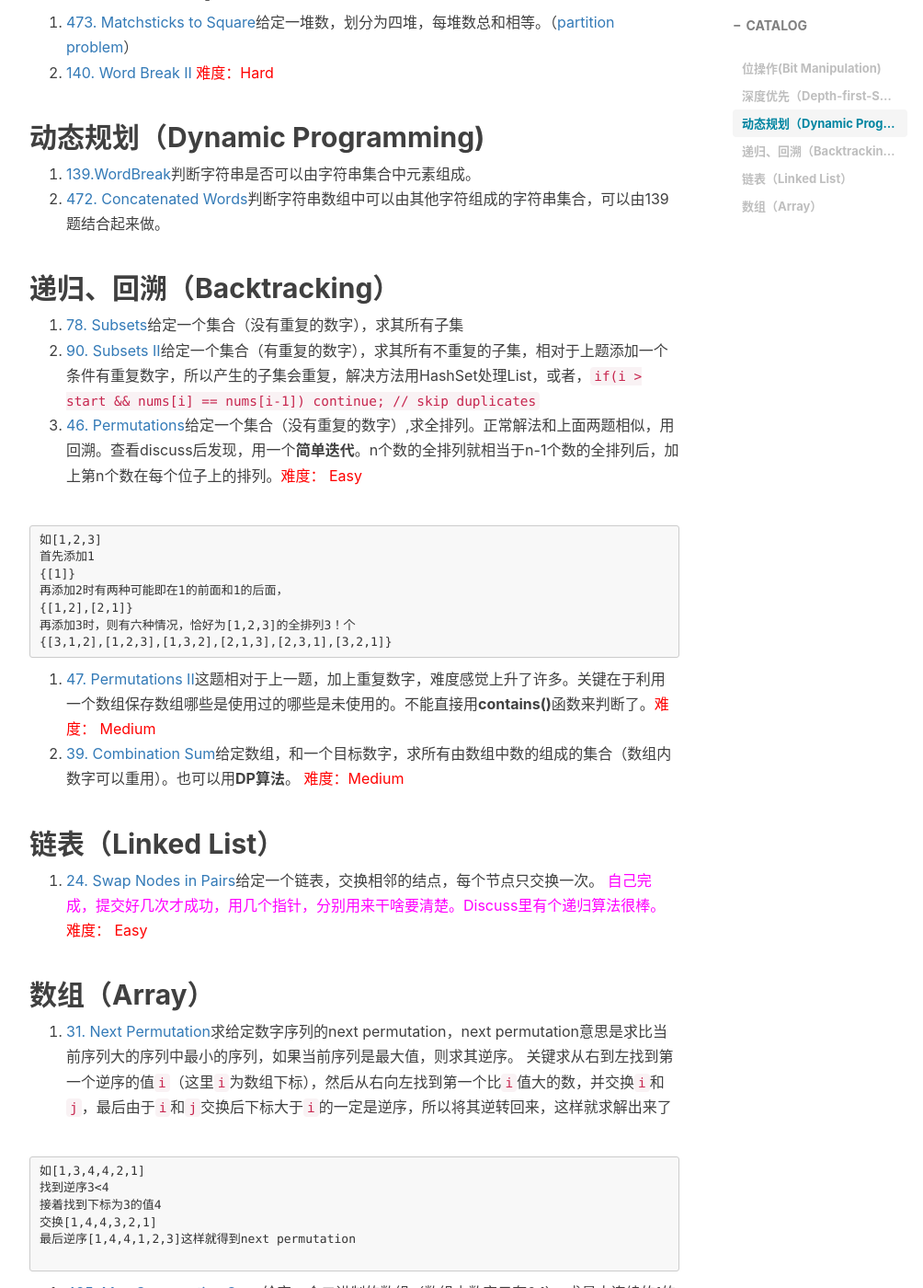
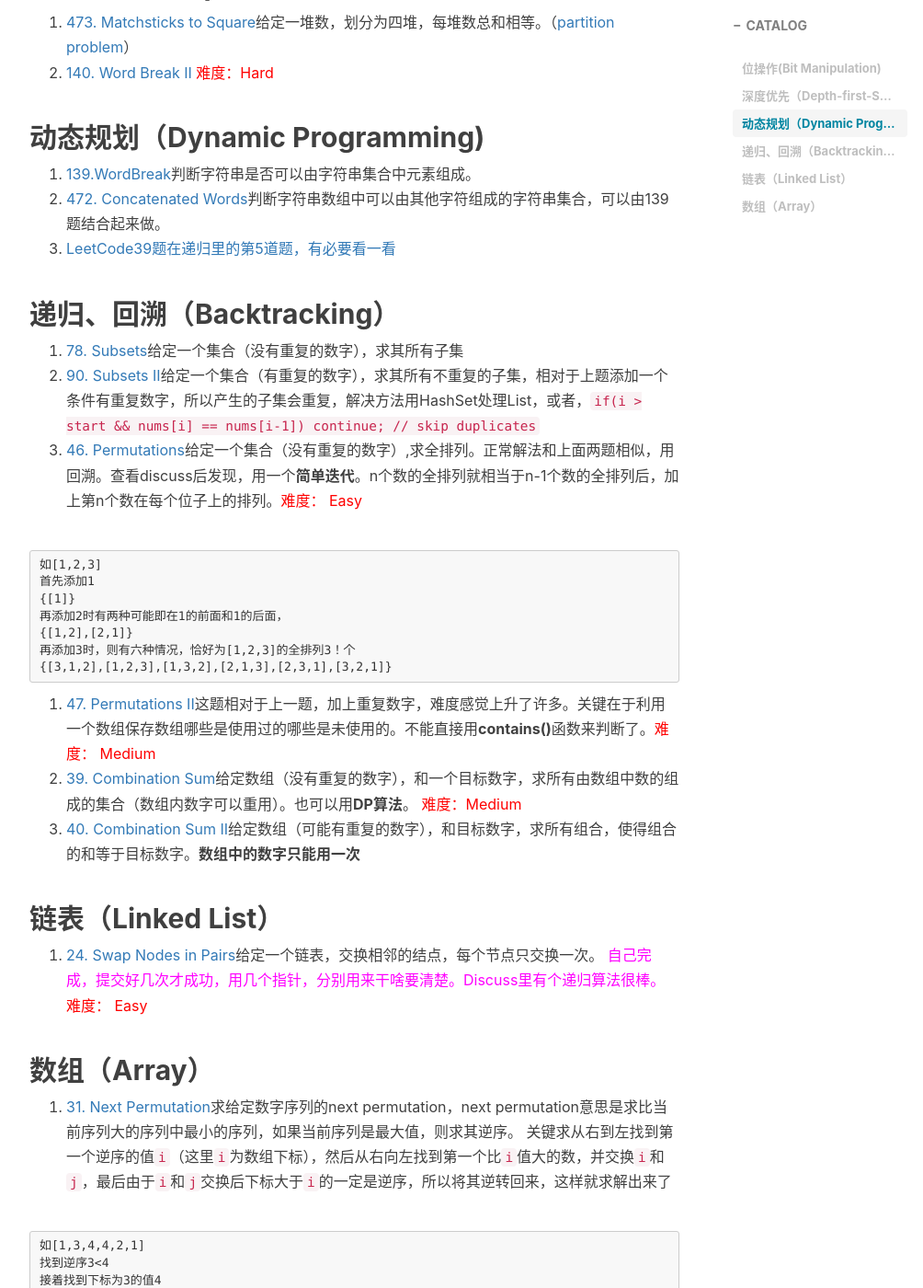
Before and after one commit to LJerRRy/fighting.github.io, a Jekyll site: the page built from _posts/2017-01-04-Leetcode题目分类.md, in a window 1280 px wide and 1400 px high, scrolled down 889 px. Shown: the whole window at 92% size, without its empty margins (233-1237 px from the left). Built offline with Jekyll 4.4.1, drawn with Linux system fonts in a browser that asks for light colours; nearby versions of some CDN libraries; comment, search, counter and statistics services are not loaded.

Commit message:
leetcode 40

````diff
--- a/_posts/2017-01-04-Leetcode题目分类.md
+++ b/_posts/2017-01-04-Leetcode题目分类.md
@@ -27,7 +27,7 @@ tags:
 
 1. [139.WordBreak](https://leetcode.com/problems/word-break/)判断字符串是否可以由字符串集合中元素组成。
 2. [472. Concatenated Words](https://leetcode.com/contest/leetcode-weekly-contest-13/problems/concatenated-words/)判断字符串数组中可以由其他字符组成的字符串集合，可以由139题结合起来做。
-
+3. <a href='#39'>LeetCode39题在递归里的第5道题，有必要看一看</a>
 
 ## 递归、回溯（Backtracking）
 
@@ -44,9 +44,10 @@ tags:
 再添加3时，则有六种情况，恰好为[1,2,3]的全排列3！个
 {[3,1,2],[1,2,3],[1,3,2],[2,1,3],[2,3,1],[3,2,1]}
 ```
+
 4. [47. Permutations II](https://leetcode.com/problems/permutations-ii/)这题相对于上一题，加上重复数字，难度感觉上升了许多。关键在于利用一个数组保存数组哪些是使用过的哪些是未使用的。不能直接用**contains()**函数来判断了。<font color="red">难度： Medium</font>
-5. [39. Combination Sum](https://leetcode.com/problems/combination-sum/)给定数组，和一个目标数字，求所有由数组中数的组成的集合（数组内数字可以重用）。也可以用**DP算法**。  <font color="red">难度：Medium</font>
-
+5. [39. Combination Sum](https://leetcode.com/problems/combination-sum/)给定数组（没有重复的数字），和一个目标数字，求所有由数组中数的组成的集合（数组内数字可以重用）。也可以用**DP算法**。  <font color="red">难度：Medium</font> <a id='39'></a>
+6. [40. Combination Sum II](https://leetcode.com/problems/combination-sum-ii/)给定数组（可能有重复的数字），和目标数字，求所有组合，使得组合的和等于目标数字。**数组中的数字只能用一次**
 
 ## 链表（Linked List）
 
````
